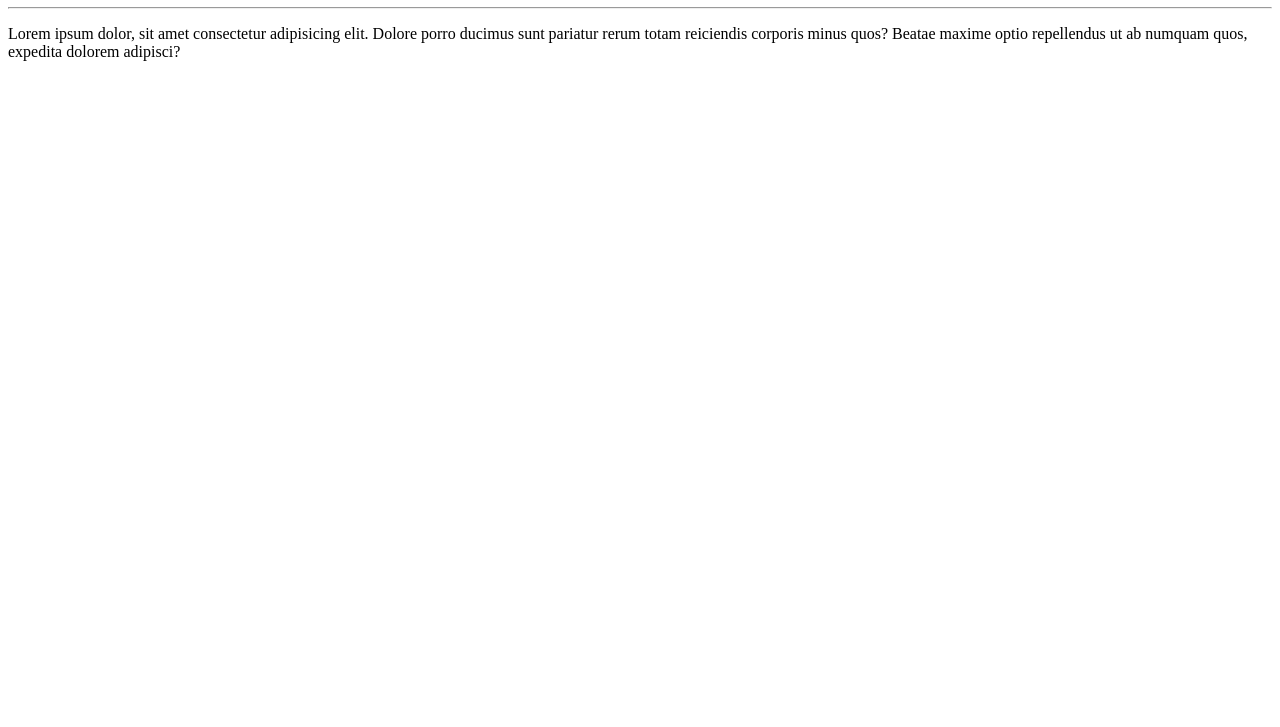
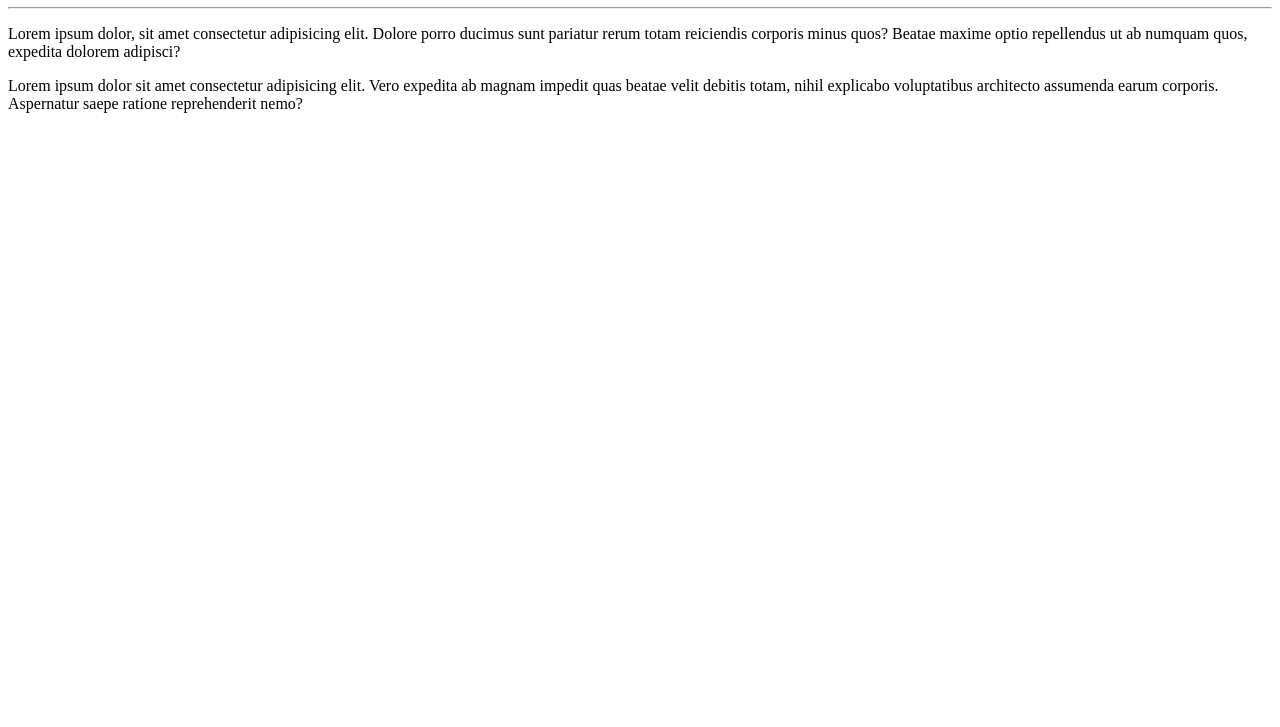
Before and after one commit to allanfufu/ola-Mundo, a plain HTML site: page site-exemplo/index.html in a window 1280 px wide. Shown: the part 73-800 px from the top of the page. Drawn offline with Linux system fonts and the light colour scheme.

Commit message:
adicionei um parágrafo

```diff
--- a/site-exemplo/index.html
+++ b/site-exemplo/index.html
@@ -9,5 +9,6 @@
     <h1>Ola, Mundo!</h1>
     <hr>
     <p>Lorem ipsum dolor, sit amet consectetur adipisicing elit. Dolore porro ducimus sunt pariatur rerum totam reiciendis corporis minus quos? Beatae maxime optio repellendus ut ab numquam quos, expedita dolorem adipisci?</p>
+    <p>Lorem ipsum dolor sit amet consectetur adipisicing elit. Vero expedita ab magnam impedit quas beatae velit debitis totam, nihil explicabo voluptatibus architecto assumenda earum corporis. Aspernatur saepe ratione reprehenderit nemo?</p>
 </body>
 </html>
```
